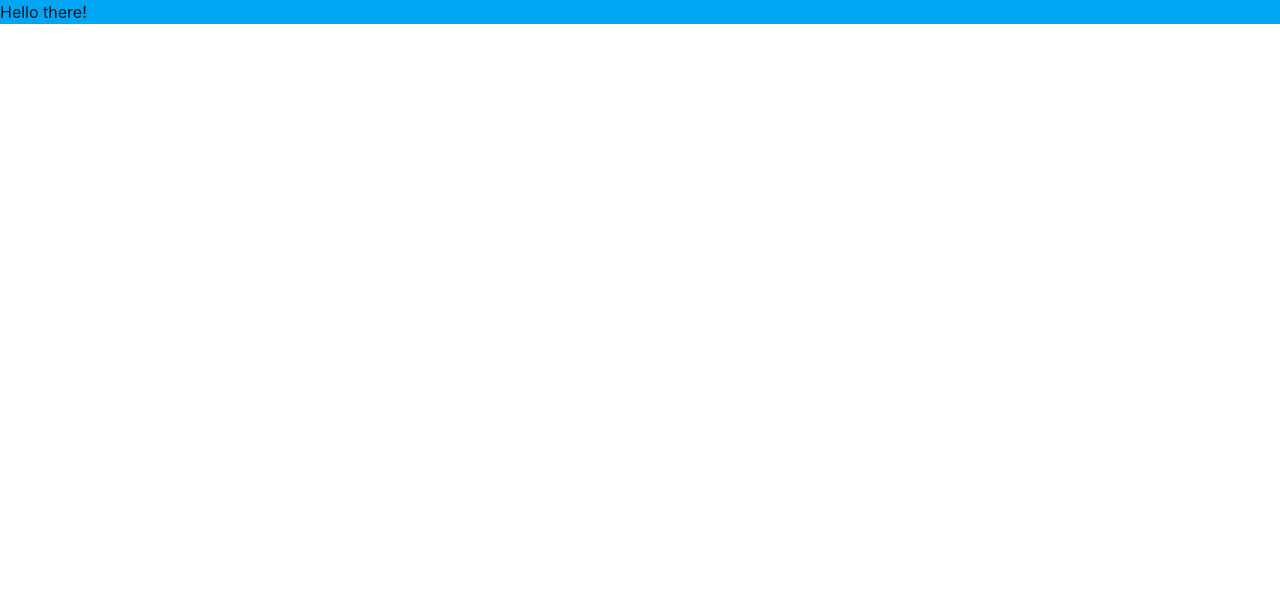
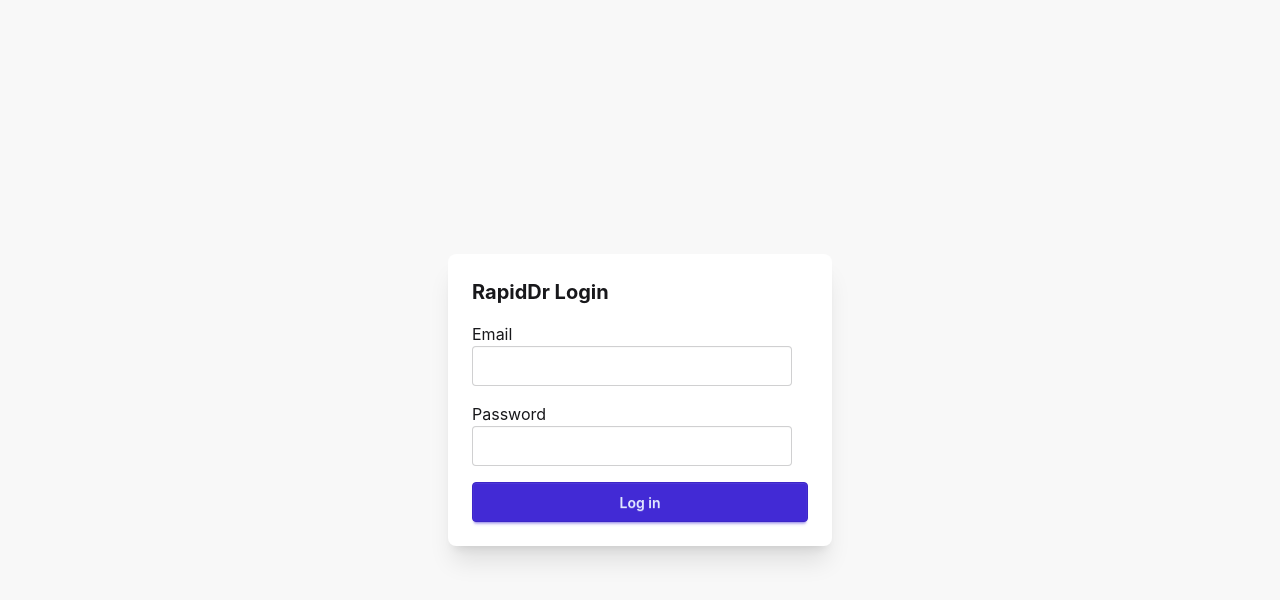
Before and after one commit to TarokoDev/consultation-booking-system, a React (Vite) app in the folder frontend/: page /login in a window 1280 px wide. Shown: the top 600 px of the page. Built offline with nearby package versions, Linux system fonts and the light colour scheme; no server answers.

Commit message:
feat(frontend): added routes, init login and home page components for admin, doctor, patient.

```diff
--- a/frontend/src/App.tsx
+++ b/frontend/src/App.tsx
@@ -1,12 +1,48 @@
-function App() {
+import { Navigate, Route, Routes } from "react-router-dom";
+import { useAuth } from "./auth/AuthContext";
+import { ProtectedRoute } from "./routes/ProtectedRoute";
+import { LoginPage } from "./pages/LoginPage";
+import { PatientHome } from "./pages/PatientHome";
+import { DoctorHome } from "./pages/DoctorHome";
+import { AdminHome } from "./pages/AdminHome";
 
-  return (
-    <>
-      <div className='bg-sky-500'>
-        Hello there!
-      </div>
-    </>
-  )
+function RoleRedirect() {
+  const { user, isLoading } = useAuth();
+  if (isLoading) return null;
+  return <Navigate to={user ? `/${user.role}` : "/login"} replace />;
 }
 
-export default App
+function App() {
+  return (
+    <Routes>
+      <Route path="/" element={<RoleRedirect />} />
+      <Route path="/login" element={<LoginPage />} />
+      <Route
+        path="/patient"
+        element={
+          <ProtectedRoute allowedRoles={["patient"]}>
+            <PatientHome />
+          </ProtectedRoute>
+        }
+      />
+      <Route
+        path="/doctor"
+        element={
+          <ProtectedRoute allowedRoles={["doctor"]}>
+            <DoctorHome />
+          </ProtectedRoute>
+        }
+      />
+      <Route
+        path="/admin"
+        element={
+          <ProtectedRoute allowedRoles={["admin"]}>
+            <AdminHome />
+          </ProtectedRoute>
+        }
+      />
+    </Routes>
+  );
+}
+
+export default App;
--- /dev/null
+++ b/frontend/src/pages/AdminHome.tsx
@@ -0,0 +1,7 @@
+export function AdminHome() {
+  return (
+    <>
+      <h1 className="text-2xl font-bold">Admin Dashboard</h1>
+    </>
+  );
+}
--- /dev/null
+++ b/frontend/src/pages/DoctorHome.tsx
@@ -0,0 +1,7 @@
+export function DoctorHome() {
+  return (
+    <>
+      <h1 className="text-2xl font-bold">Doctor Dashboard</h1>
+    </>
+  );
+}
--- /dev/null
+++ b/frontend/src/pages/LoginPage.tsx
@@ -0,0 +1,77 @@
+import { useState } from "react";
+import { useNavigate } from "react-router-dom";
+import { useAuth } from "../auth/AuthContext";
+import { ApiError } from "../api/client";
+
+export function LoginPage() {
+  const [email, setEmail] = useState<string>("")
+  const [password, setPassword] = useState<string>("")
+  const [error, setError] = useState<string | null>(null)
+  const [isSubmitting, setIsSubmitting] = useState<boolean>(false)
+
+  const { login } = useAuth();
+  const navigate = useNavigate();
+
+  const handleEmail = (e: React.ChangeEvent<HTMLInputElement>) => {
+    setEmail(e.target.value)
+  }
+
+  const handlePassword = (e: React.ChangeEvent<HTMLInputElement>) => {
+    setPassword(e.target.value)
+  }
+
+  async function handleSubmit(e: React.FormEvent) {
+    e.preventDefault();
+    setError(null);
+    setIsSubmitting(false)
+
+    try {
+      const user = await login(email, password);
+
+      if (user && user.role) {
+        navigate("/" + user.role);
+      } else {
+        setError("Login succeeeded, but no role was found for this account.") //TODO should i rewrite this more generic error to not let hacker have any idea?
+      }
+    } catch (err) {
+      if (err instanceof ApiError) {
+        setError(err.message);
+      } else if (err instanceof Error) {
+        setError(err.message);
+      } else {
+        setError("An unexpected error occurred. Please try again.");
+      }
+    } finally {
+      setIsSubmitting(false);
+    }
+  }
+
+  return (
+    <div className="flex min-h-screen items-center justify-center bg-base-200">
+      <form onSubmit={handleSubmit} className="card w-96 bg-base-100 shadow-xl p-6 flex flex-col gap-4">
+        <h1 className="text-xl font-bold">RapidDr Login</h1>
+        {
+          error && (
+            <div className="alert alert-error">
+              {error}
+            </div>
+          )
+        }
+
+        <label className="form-control">
+          <span className="label-text">Email</span>
+          <input type="email" onChange={handleEmail} className="input input-bordered"/>
+        </label>
+
+        <label className="form-control">
+          <span className="label-text">Password</span>
+          <input type="password" onChange={handlePassword} className="input input-bordered"/>
+        </label>
+
+        <button type="submit" className="btn btn-primary" disabled={isSubmitting}>
+          Log in
+        </button>
+      </form>
+    </div>
+  );
+}
--- /dev/null
+++ b/frontend/src/pages/PatientHome.tsx
@@ -0,0 +1,7 @@
+export function PatientHome() {
+  return (
+    <>
+      <h1 className="text-2xl font-bold">Patient Dashboard</h1>
+    </>
+  );
+}
```
